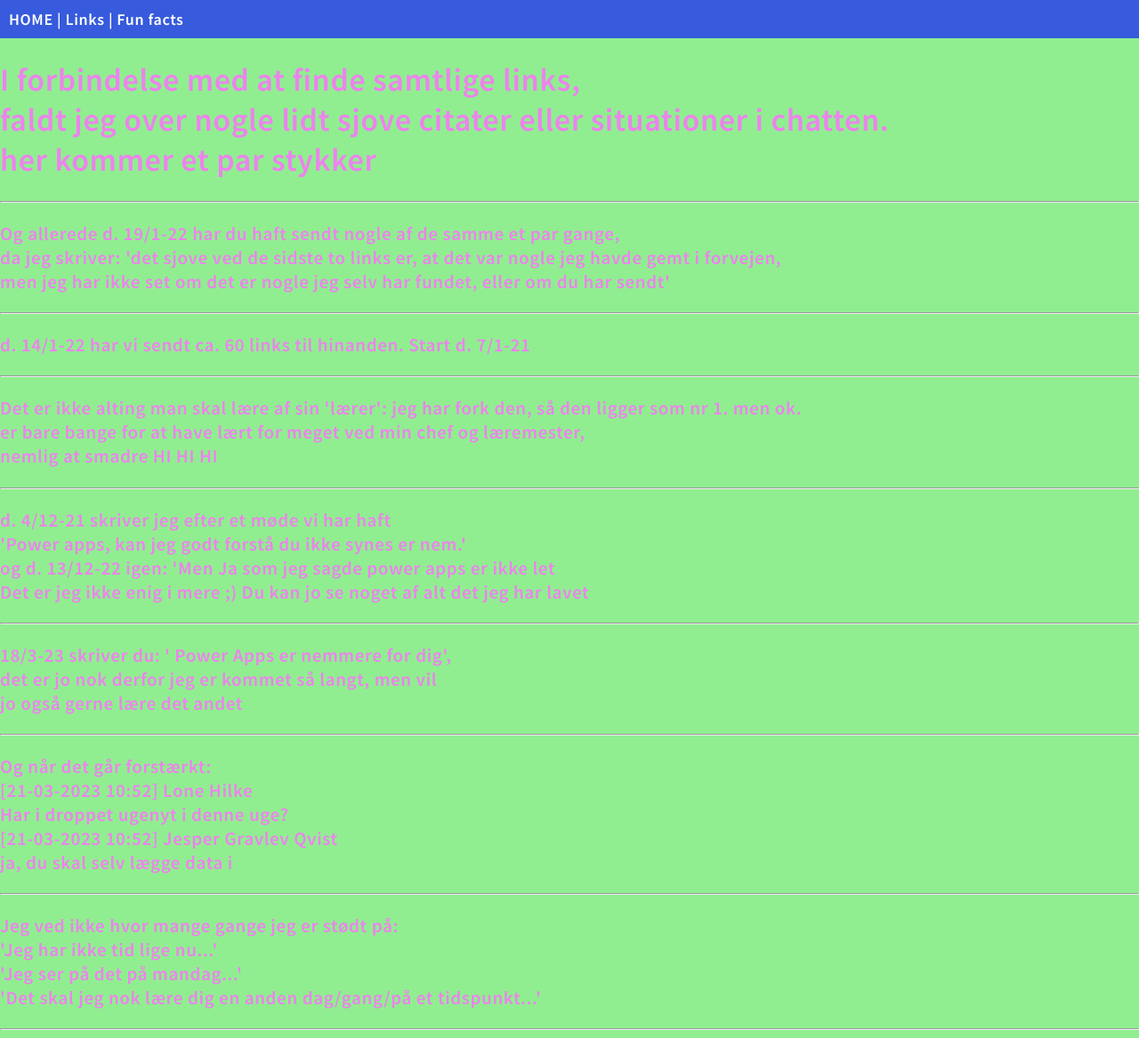
After one commit to LoneHilke/Teams-chat, a Django app: page /fun/ in a window 1280 px wide. The commit adds this page. Shown: the whole page at 89% size. Run offline with Django 4.2, Linux system fonts and the light colour scheme.

Commit message:
Fået fun-facts med
fået en ekstra side med. nu mangler der opdate/tilføj og evt todo liste

Co-Authored-By: Qvisty <18654175+qvisty@users.noreply.github.com>

```diff
--- /dev/null
+++ b/chat/chat/teams/templates/teams/fun.html
@@ -0,0 +1,38 @@
+{% extends "teams/master.html" %}
+
+{% block title %}
+  Liste over links sendt i TEAMS
+{% endblock %}
+
+{% block content %}
+<h1>I forbindelse med at finde samtlige links,<br> faldt jeg over nogle lidt sjove citater eller situationer i chatten.<br> her kommer et par stykker</h1>
+<hr>
+<h3>Og allerede d. 19/1-22 har du haft sendt nogle af de samme et par gange,<br>da jeg skriver: 'det sjove ved de sidste to links er, at det var nogle jeg havde gemt i forvejen,<br> men jeg har ikke set om det er nogle jeg selv har fundet, eller om du har sendt'</h3>
+<hr>
+<h3>d. 14/1-22 har vi sendt ca. 60 links til hinanden. Start d. 7/1-21</h3>
+<hr>
+<h3>Det er ikke alting man skal lære af sin 'lærer': jeg har fork den, så den ligger som nr 1. men ok. <br>er bare bange for at have lært for meget ved min chef og læremester, <br>nemlig at smadre HI HI HI</h3>
+<hr>
+<h3>d. 4/12-21 skriver jeg efter et møde vi har haft <br>
+    'Power apps, kan jeg godt forstå du ikke synes er nem.' <br>
+    og d. 13/12-22 igen: 'Men Ja som jeg sagde power apps er ikke let <br>
+    Det er jeg ikke enig i mere ;) Du kan jo se noget af alt det jeg har lavet</h3>
+    <hr>
+<h3>18/3-23 skriver du: ' Power Apps er nemmere for dig', <br>
+    det er jo nok derfor jeg er kommet så langt, men vil <br>
+    jo også gerne lære det andet</h3>
+
+<hr>
+<h3>Og når det går forstærkt: <br>
+    [21-03-2023 10:52] Lone Hilke<br>
+    Har i droppet ugenyt i denne uge? <br>
+    [21-03-2023 10:52] Jesper Gravlev Qvist<br>
+    ja, du skal selv lægge data i</h3>
+<hr>
+<h3>Jeg ved ikke hvor mange gange jeg er stødt på:<br>
+    'Jeg har ikke tid lige nu...'<br>
+    'Jeg ser på det på mandag...'<br>
+    'Det skal jeg nok lære dig en anden dag/gang/på et tidspunkt...'</h3>
+<hr>
+
+{% endblock %}
--- a/chat/chat/teams/templates/teams/master.html
+++ b/chat/chat/teams/templates/teams/master.html
@@ -9,7 +9,8 @@
 <body>
   <div class="topnav">
     <a href="/">HOME</a> |
-    <a href="/index">Links</a>
+    <a href="/index">Links</a> |
+    <a href="/fun">Fun facts</a>
   </div>
 {% block content %}
 {% endblock %}
--- a/chat/chat/teams/urls.py
+++ b/chat/chat/teams/urls.py
@@ -5,5 +5,5 @@ urlpatterns = [
     path('', views.main, name='main'),
     path('index/', views.index, name='index'),
     path('index/details/<int:id>', views.details, name='details'),
-    #path('master/<int:id>', views.master, name='master'),
+    path('fun/', views.fun, name='fun'),
 ]
--- a/chat/chat/teams/views.py
+++ b/chat/chat/teams/views.py
@@ -25,4 +25,9 @@ def main(request):
 
   return HttpResponse(template.render())
 
+def fun(request):
+    template = loader.get_template('teams/fun.html')
+
+    return HttpResponse(template.render())
+
 #fra: https://www.w3schools.com/django/django_add_link_details.php
```
Also changed, not shown: chat/chat/db.sqlite3.
